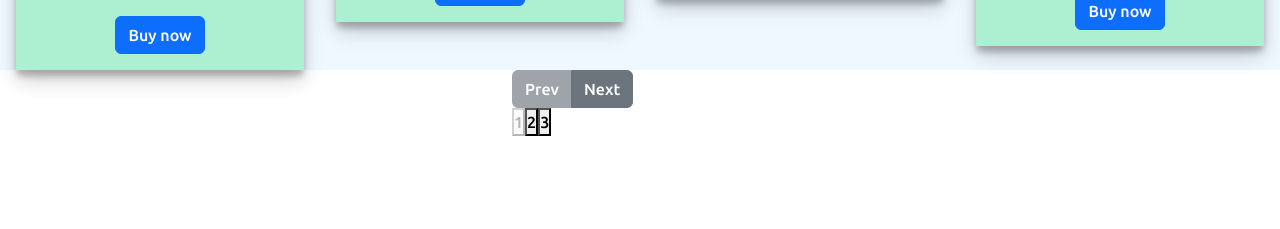
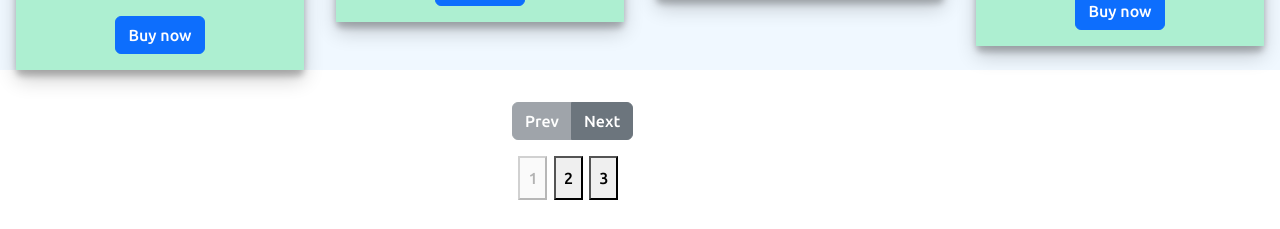
Before and after one commit to Rohitb1107/RCT-121, a React (Vite) app in the folder frontend-assignment/: page / in a window 1280 px wide. Shown: the part 1194-1423 px from the top of the page. Before the commit the page ends 1330 px from the top, so only its background shows below. Built offline with nearby package versions, Linux system fonts and the light colour scheme; data requests are answered from the project's data file.

Commit message:
css update

```diff
--- a/frontend-assignment/src/Components/Home.jsx
+++ b/frontend-assignment/src/Components/Home.jsx
@@ -44,7 +44,7 @@ const Home = () => {
           role="toolbar"
           aria-label="Toolbar with button groups"
         >
-          <div className="btn-group mr-2" role="group" aria-label="First group">
+          <div className="page-btn btn-group mr-2" role="group" aria-label="First group">
             <button
               type="button"
               className="btn btn-secondary"
--- a/frontend-assignment/src/Components/Pagination.jsx
+++ b/frontend-assignment/src/Components/Pagination.jsx
@@ -1,7 +1,7 @@
 const Pagination = ({ currentPage, lastPage, onPageChange }) => {
     const arr = new Array(lastPage).fill(0);
     return (
-      <div>
+      <div className="page-btn-grp">
         {arr.map((item, page) => (
           <button
             onClick={() => onPageChange(page + 1)}
--- a/frontend-assignment/src/Components/style.css
+++ b/frontend-assignment/src/Components/style.css
@@ -23,6 +23,10 @@ a {
   display: grid;
   grid-template-columns: auto auto auto auto;
   background-color: aliceblue;
+}
+
+.page-btn button {
+  margin-top: 2rem;
 }
 
 /* product css */
@@ -99,3 +103,10 @@ a {
   width: 20%;
   margin: auto;
 }
+
+.page-btn-grp button {
+  padding: 0.5em;
+  margin-left: 0.4rem;
+  margin-top: 1rem;
+  margin-bottom: 2rem;
+}
```
